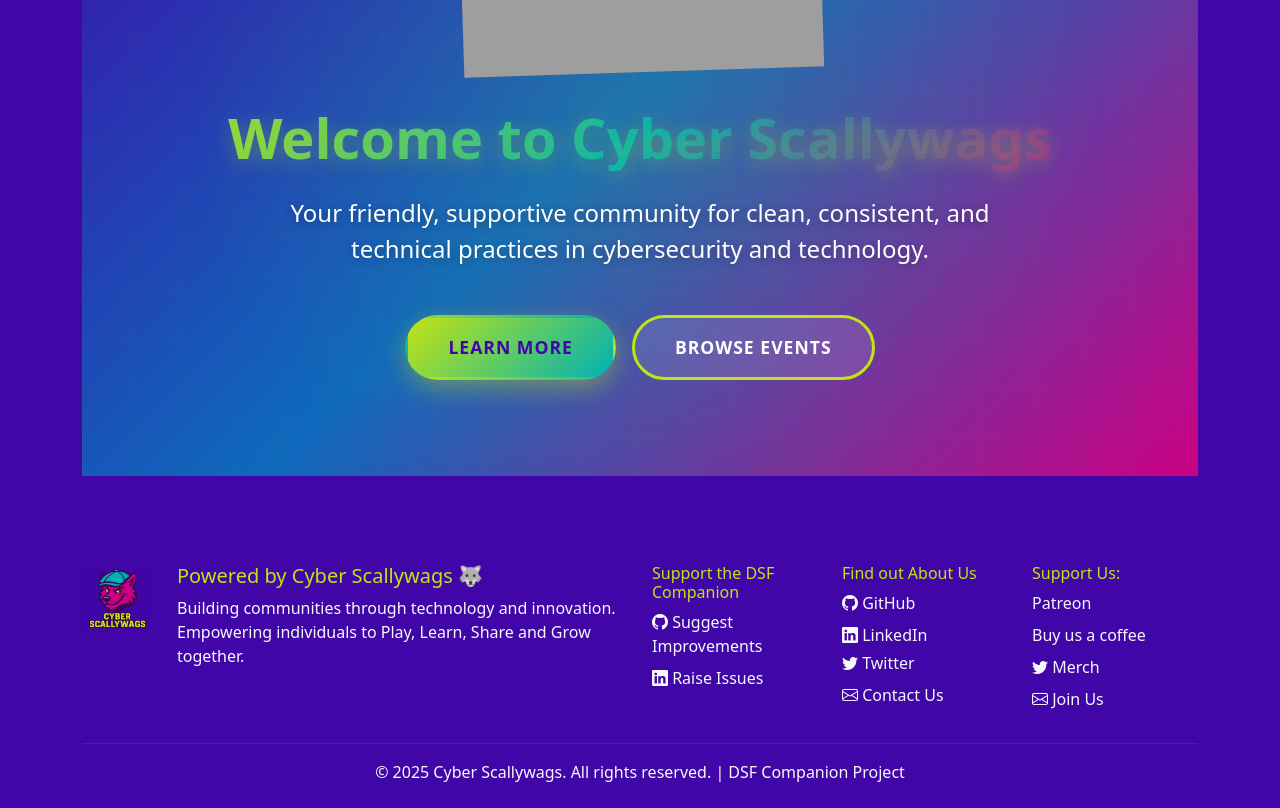
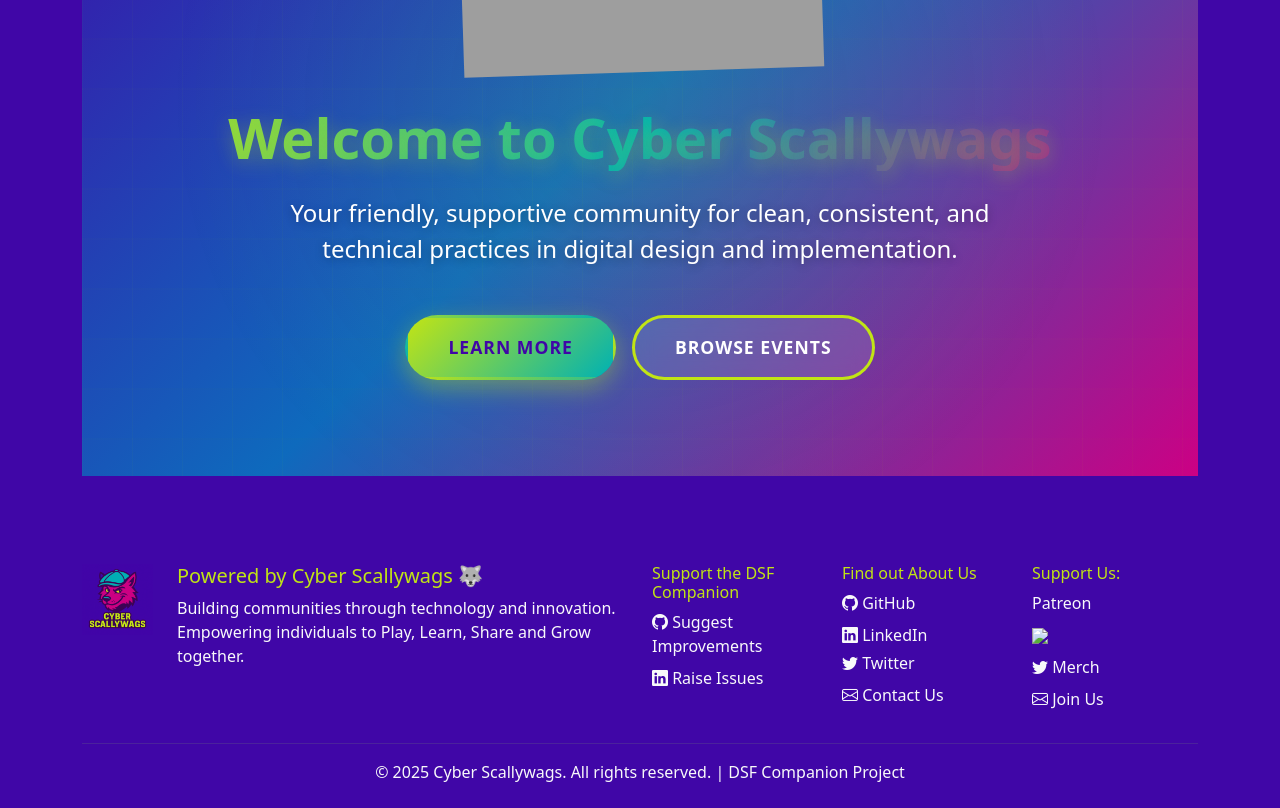
Before and after one commit to cyberscallywags/web_portal, a FastAPI app: page / in a window 1280 px wide. Shown: the part 452-1260 px from the top of the page. Run offline with FastAPI, Linux system fonts and the light colour scheme; grey boxes are pictures that could not be loaded.

Commit message:
REFACTORED: Base & Index html pages

```diff
--- a/app/templates/base.html
+++ b/app/templates/base.html
@@ -248,9 +248,7 @@
             </a>
           </li>
           <li class="mb-2">
-            <a href="/support" class="text-light text-decoration-none" target="_self">
-              <i class="bi bi-coffee"></i> Buy us a coffee
-            </a>
+            <a href="https://www.buymeacoffee.com/cyberscallywags"><img src="https://img.buymeacoffee.com/button-api/?text=Buy us a coffee&emoji=&slug=cyberscallywags&button_colour=BD5FFF&font_colour=ffffff&font_family=Cookie&outline_colour=000000&coffee_colour=FFDD00" /></a>
           </li>
           <li class="mb-2">
             <a href="/support" class="text-light text-decoration-none" target="_self">
--- a/app/templates/index.html
+++ b/app/templates/index.html
@@ -433,7 +433,7 @@
 
       <h1 class="hero-title">Welcome to Cyber Scallywags</h1>
       <p class="hero-subtitle">
-        Your friendly, supportive community for clean, consistent, and technical practices in cybersecurity and technology.
+        Your friendly, supportive community for clean, consistent, and technical practices in digital design and implementation.
       </p>
 
       <div class="hero-buttons">
```
